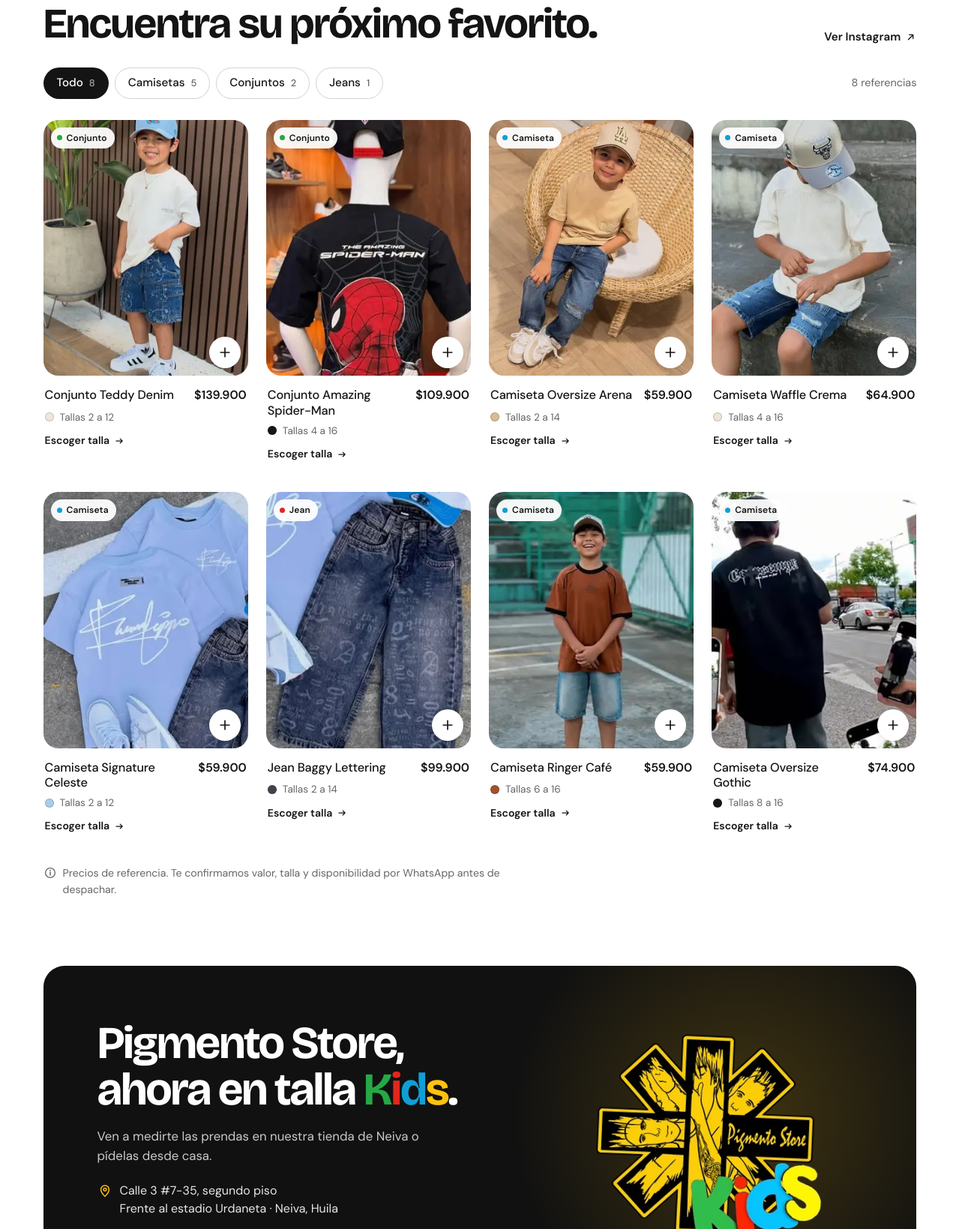
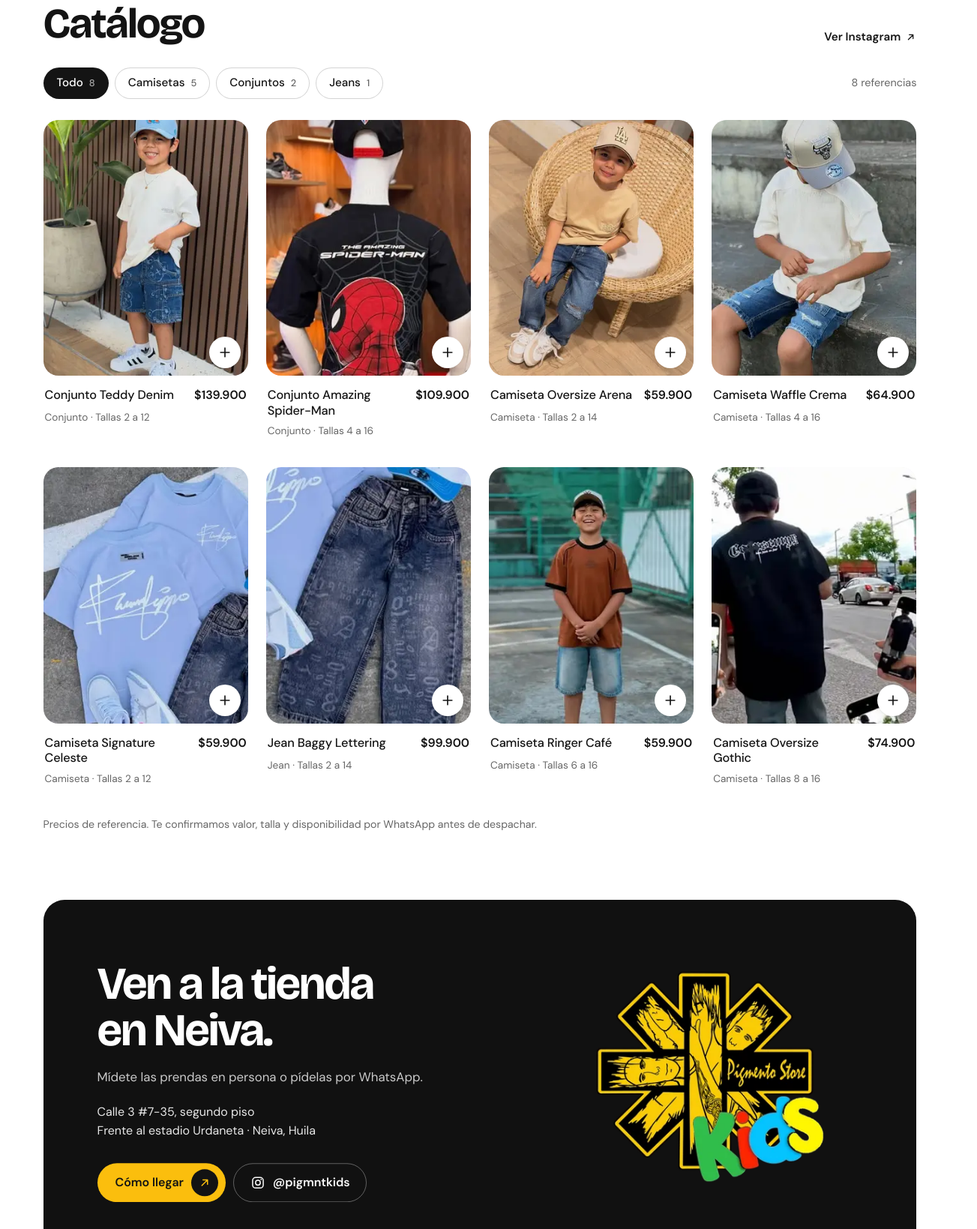
Before and after one commit to osnacarbonelles/Pigmnt-kids, a plain HTML site: page site/index.html in a window 1280 px wide. Shown: the part 1161-2800 px from the top of the page at 75% size, 1303 px wide, since content can reach past the window. Drawn offline with nearby package versions, Linux system fonts and the light colour scheme.

Commit message:
Refinar la tienda para quitar patrones genéricos
- Textos propios y directos: Catálogo, Cómo pedir, Ven a la tienda en Neiva y subtítulo de portada sin frases de plantilla
- Tarjetas de producto sin etiqueta sobre la foto ni llamada duplicada; categoría y tallas en una sola línea
- Se elimina el giro continuo del emblema, la flotación y el brillo amarillo de la franja oscura
- Solo las tarjetas entran con aparición suave al hacer scroll
- Iconos decorativos y símbolos SVG sin uso retirados

Co-Authored-By: Claude Sonnet 5.5 <noreply@anthropic.com>

```diff
--- a/site/index.html
+++ b/site/index.html
@@ -38,10 +38,6 @@
   <symbol id="i-arrow-up" viewBox="0 0 24 24"><path d="M7 17 17 7M9 7h8v8" fill="none" stroke="currentColor" stroke-width="2" stroke-linecap="round" stroke-linejoin="round"/></symbol>
   <symbol id="i-check" viewBox="0 0 24 24"><path d="m5 12.5 4.5 4.5L19 7.5" fill="none" stroke="currentColor" stroke-width="2.2" stroke-linecap="round" stroke-linejoin="round"/></symbol>
   <symbol id="i-trash" viewBox="0 0 24 24"><path d="M5 7h14M10 7V5h4v2m-7 0 .8 12a1.5 1.5 0 0 0 1.5 1.4h5.4a1.5 1.5 0 0 0 1.5-1.4L17 7" fill="none" stroke="currentColor" stroke-width="1.8" stroke-linecap="round" stroke-linejoin="round"/></symbol>
-  <symbol id="i-info" viewBox="0 0 24 24"><circle cx="12" cy="12" r="8.5" fill="none" stroke="currentColor" stroke-width="1.8"/><path d="M12 11v5" stroke="currentColor" stroke-width="2" stroke-linecap="round"/><circle cx="12" cy="8" r="1.2" fill="currentColor"/></symbol>
-  <symbol id="i-cash" viewBox="0 0 24 24"><rect x="3" y="6.5" width="18" height="11" rx="2" fill="none" stroke="currentColor" stroke-width="1.8"/><circle cx="12" cy="12" r="2.4" fill="none" stroke="currentColor" stroke-width="1.8"/></symbol>
-  <symbol id="i-card" viewBox="0 0 24 24"><rect x="3" y="5.5" width="18" height="13" rx="2" fill="none" stroke="currentColor" stroke-width="1.8"/><path d="M3 10h18M7 15h4" stroke="currentColor" stroke-width="1.8" stroke-linecap="round"/></symbol>
-  <symbol id="i-pin" viewBox="0 0 24 24"><path d="M12 21s-6.5-6-6.5-11a6.5 6.5 0 0 1 13 0c0 5-6.5 11-6.5 11Z" fill="none" stroke="currentColor" stroke-width="1.8" stroke-linejoin="round"/><circle cx="12" cy="10" r="2.3" fill="none" stroke="currentColor" stroke-width="1.8"/></symbol>
   <symbol id="i-ig" viewBox="0 0 24 24"><rect x="3.5" y="3.5" width="17" height="17" rx="5" fill="none" stroke="currentColor" stroke-width="1.8"/><circle cx="12" cy="12" r="3.8" fill="none" stroke="currentColor" stroke-width="1.8"/><circle cx="17.2" cy="6.8" r="1.1" fill="currentColor"/></symbol>
   <symbol id="i-wa" viewBox="0 0 32 32"><path fill="currentColor" d="M16 3a13 13 0 0 0-11.2 19.6L3 29l6.6-1.7A13 13 0 1 0 16 3Zm0 23.6c-2 0-4-.6-5.7-1.6l-.4-.2-3.9 1 1-3.8-.3-.4A10.6 10.6 0 1 1 16 26.6Zm5.8-7.9c-.3-.2-1.9-.9-2.2-1s-.5-.2-.7.2-.8 1-1 1.2-.4.2-.7 0a8.7 8.7 0 0 1-4.3-3.8c-.3-.6.3-.5.9-1.7.1-.2 0-.4 0-.5l-1-2.4c-.3-.6-.5-.5-.7-.5h-.6a1.2 1.2 0 0 0-.9.4 3.6 3.6 0 0 0-1.1 2.7 6.3 6.3 0 0 0 1.3 3.3 14.4 14.4 0 0 0 5.5 4.9c2 .9 2.8.9 3.9.8a3.3 3.3 0 0 0 2.1-1.5 2.7 2.7 0 0 0 .2-1.5c-.1-.2-.3-.3-.6-.4Z"/></symbol>
 </svg>
@@ -91,7 +87,7 @@
         <span class="line"><span class="w">Estilo que</span></span>
         <span class="line"><span class="w w--play"><b style="--c:var(--t-green)">j</b><b style="--c:var(--t-red)">u</b><b style="--c:var(--t-blue)">e</b><b style="--c:var(--t-green)">g</b><b style="--c:var(--t-red)">a</b>.</span></span>
       </h1>
-      <p class="hero__sub">Streetwear para los más pequeños de la casa. Escoge la talla, arma tu bolsa y envía el pedido por WhatsApp.</p>
+      <p class="hero__sub">Ropa infantil streetwear de nuestra tienda en Neiva. Escoge la talla, arma tu bolsa y envía el pedido por WhatsApp.</p>
       <div class="hero__cta">
         <a href="#catalogo" class="btn btn--ink">Ver catálogo <span class="btn__icon"><svg><use href="#i-arrow"/></svg></span></a>
         <a href="#como-comprar" class="btn btn--text">Cómo comprar</a>
@@ -122,7 +118,7 @@
   <!-- ============ CATALOG ============ -->
   <section class="catalog" id="catalogo" aria-labelledby="catTitle">
     <div class="catalog__head">
-      <h2 class="h2" id="catTitle">Encuentra su próximo favorito.</h2>
+      <h2 class="h2" id="catTitle">Catálogo</h2>
       <a class="link-arrow" href="#" data-ig target="_blank" rel="noopener">Ver Instagram <svg><use href="#i-arrow-up"/></svg></a>
     </div>
     <div class="catalog__bar">
@@ -130,15 +126,15 @@
       <p class="catalog__count" id="catCount" aria-live="polite"></p>
     </div>
     <div class="grid" id="grid"></div>
-    <p class="catalog__note"><svg><use href="#i-info"/></svg> Precios de referencia. Te confirmamos valor, talla y disponibilidad por WhatsApp antes de despachar.</p>
+    <p class="catalog__note">Precios de referencia. Te confirmamos valor, talla y disponibilidad por WhatsApp antes de despachar.</p>
   </section>
 
   <!-- ============ BRAND BAND ============ -->
   <section class="band" id="visitanos" aria-labelledby="bandTitle">
     <div class="band__copy">
-      <h2 class="band__title" id="bandTitle">Pigmento Store,<br>ahora en talla <span class="kids-word"><b style="--c:var(--k-green)">K</b><b style="--c:var(--k-red)">i</b><b style="--c:var(--k-blue)">d</b><b style="--c:var(--sun)">s</b></span>.</h2>
-      <p>Ven a medirte las prendas en nuestra tienda de Neiva o pídelas desde casa.</p>
-      <address class="band__addr"><svg><use href="#i-pin"/></svg><span><span data-store="address"></span><br><span data-store="addressRef"></span></span></address>
+      <h2 class="band__title" id="bandTitle">Ven a la tienda<br>en Neiva.</h2>
+      <p>Mídete las prendas en persona o pídelas por WhatsApp.</p>
+      <address class="band__addr"><span><span data-store="address"></span><br><span data-store="addressRef"></span></span></address>
       <div class="hero__cta">
         <a class="btn btn--sun" data-maps href="#" target="_blank" rel="noopener">Cómo llegar <span class="btn__icon"><svg><use href="#i-arrow-up"/></svg></span></a>
         <a class="btn btn--line" data-ig href="#" target="_blank" rel="noopener"><svg class="btn__lead"><use href="#i-ig"/></svg> <span data-store="instagramHandle"></span></a>
@@ -152,7 +148,7 @@
   <!-- ============ HOW ============ -->
   <section class="how" id="como-comprar" aria-labelledby="howTitle">
     <div class="how__intro">
-      <h2 class="h2" id="howTitle">Pedir es así de fácil.</h2>
+      <h2 class="h2" id="howTitle">Cómo pedir</h2>
       <p>Sin registros ni pagos en línea. Tu pedido llega ordenado a nuestro WhatsApp y te respondemos para coordinar.</p>
       <a class="btn btn--ink" data-wa="hello" href="#" target="_blank" rel="noopener">Escríbenos <span class="btn__icon"><svg><use href="#i-arrow-up"/></svg></span></a>
     </div>
@@ -216,7 +212,7 @@
           <div class="sizes" id="pdSizes"></div>
           <p class="pd__error" id="pdError" role="alert"></p>
         </fieldset>
-        <p class="pd__stock"><svg><use href="#i-info"/></svg> Disponibilidad por talla: te la confirmamos por WhatsApp.</p>
+        <p class="pd__stock">Disponibilidad por talla: te la confirmamos por WhatsApp.</p>
 
         <a class="pd__ask" id="pdAsk" href="#" target="_blank" rel="noopener"><svg><use href="#i-wa"/></svg> Preguntar por esta prenda</a>
         <div class="pd__actions">
--- a/site/js/ui/catalog-view.js
+++ b/site/js/ui/catalog-view.js
@@ -2,8 +2,6 @@
 import { $, $$, hasGsap, reduced } from "../lib/dom.js";
 import { formatMoney } from "../lib/format.js";
 import { primaryPhoto } from "../catalog/product.js";
-
-const CATEGORY_DOT = { camisetas: "var(--k-blue)", conjuntos: "var(--k-green)", jeans: "var(--k-red)" };
 
 export async function renderCatalog({ repo, store }) {
   const [products, categories] = await Promise.all([repo.listProducts(), repo.listCategories()]);
@@ -19,13 +17,11 @@ export async function renderCatalog({ repo, store }) {
       <button class="card__link" type="button" data-open="${p.id}" aria-label="${p.name}, ${money(p.price)}. Escoger talla">
         <div class="card__media">
           <img src="${ph.srcSm}" srcset="${ph.srcSm} 320w, ${ph.src} 640w" sizes="(max-width:700px) 46vw, (max-width:1040px) 30vw, 290px" alt="" width="640" height="800" loading="lazy" decoding="async">
-          <span class="card__cat" style="--dot:${CATEGORY_DOT[p.category] ?? "var(--ink)"}">${catName(p.category)}</span>
           <span class="card__plus" aria-hidden="true"><svg><use href="#i-plus"/></svg></span>
         </div>
         <div class="card__body">
           <div class="card__row"><h3 class="card__name">${p.name}</h3><span class="card__price">${money(p.price)}</span></div>
-          <p class="card__meta">${p.colors.map(c => `<i style="--s:${c.hex}" title="${c.name}"></i>`).join("")} Tallas ${sizes[0]} a ${sizes.at(-1)}</p>
-          <span class="card__cta">Escoger talla <svg><use href="#i-arrow"/></svg></span>
+          <p class="card__meta">${p.colors.length > 1 ? p.colors.map(c => `<i style="--s:${c.hex}" title="${c.name}"></i>`).join("") : ""}${catName(p.category)} · Tallas ${sizes[0]} a ${sizes.at(-1)}</p>
         </div>
       </button>
     </article>`;
@@ -61,7 +57,6 @@ export async function renderCatalog({ repo, store }) {
 
 /** Aparición suave al hacer scroll. */
 export function initReveals() {
-  $$(".catalog__head, .band, .how__intro, .steps li").forEach(el => el.classList.add("reveal"));
   const els = $$(".reveal");
   if (!("IntersectionObserver" in window)) return els.forEach(el => el.classList.add("is-in"));
   const io = new IntersectionObserver(entries => entries.forEach(en => {
--- a/site/styles.css
+++ b/site/styles.css
@@ -136,8 +136,7 @@ input{caret-color:var(--sun-deep)}
 .hero__cta{display:flex;flex-wrap:wrap;align-items:center;gap:10px;margin-top:30px}
 
 .hero__stage{position:relative;aspect-ratio:1/1.02;width:100%;max-width:600px;justify-self:end}
-.hero__emblem{position:absolute;width:52%;right:-4%;top:-7%;animation:slowspin 60s linear infinite}
-@keyframes slowspin{to{rotate:360deg}}
+.hero__emblem{position:absolute;width:52%;right:-4%;top:-7%}
 .hero-shot{position:absolute;display:block;border-radius:var(--r);overflow:hidden;background:var(--paper-2);box-shadow:var(--shadow-2);transition:transform .6s var(--ease)}
 .hero-shot img{width:100%;height:100%;object-fit:cover}
 .hero-shot--main{left:4%;top:4%;width:60%;aspect-ratio:4/5;z-index:2}
@@ -198,8 +197,6 @@ input{caret-color:var(--sun-deep)}
 .card__link{display:block;width:100%;text-align:left;border-radius:var(--r)}
 .card__media{position:relative;aspect-ratio:4/5;border-radius:var(--r);overflow:hidden;background:var(--paper-2)}
 .card__media img{width:100%;height:100%;object-fit:cover;transition:transform .9s var(--ease)}
-.card__cat{position:absolute;top:10px;left:10px;display:inline-flex;align-items:center;gap:6px;padding:5px 10px 5px 8px;border-radius:999px;background:rgba(255,255,255,.94);font-size:.75rem;font-weight:600;letter-spacing:.01em}
-.card__cat::before{content:"";width:7px;height:7px;border-radius:50%;background:var(--dot)}
 .card__plus{position:absolute;right:10px;bottom:10px;width:42px;height:42px;border-radius:50%;background:var(--card);color:var(--ink);display:grid;place-items:center;font-size:20px;box-shadow:var(--shadow-1);transition:background .25s,color .25s,transform .35s var(--ease-spring)}
 .card__link:hover .card__media img{transform:scale(1.05)}
 .card__link:hover .card__plus{background:var(--ink);color:#fff;transform:rotate(90deg)}
@@ -209,32 +206,23 @@ input{caret-color:var(--sun-deep)}
 .card__price{font-weight:600;font-variant-numeric:tabular-nums;white-space:nowrap}
 .card__meta{display:flex;align-items:center;gap:8px;margin-top:6px;font-size:.85rem;color:var(--muted)}
 .card__meta i{width:12px;height:12px;border-radius:50%;background:var(--s);box-shadow:inset 0 0 0 1px rgba(20,20,20,.2)}
-.card__cta{display:inline-flex;align-items:center;gap:6px;margin-top:10px;font-size:.88rem;font-weight:600}
-.card__cta svg{transition:transform .3s var(--ease)}
-.card__link:hover .card__cta svg{transform:translateX(3px)}
 @media (max-width:700px){
   .card__row{flex-direction:column;gap:2px}
   .card__name{font-size:.95rem}
   .card__plus{width:38px;height:38px}
-  .card__cta{display:none}
 }
-.catalog__note{display:flex;align-items:start;gap:8px;margin-top:40px;font-size:.88rem;color:var(--muted);max-width:70ch}
-.catalog__note svg{font-size:18px;margin-top:1px}
+.catalog__note{margin-top:40px;font-size:.88rem;color:var(--muted);max-width:70ch}
 
 /* =========================================================
    BRAND BAND
    ========================================================= */
 .band{position:relative;overflow:hidden;isolation:isolate;max-width:calc(var(--maxw) - 2 * var(--gutter));margin:0 auto;display:grid;grid-template-columns:1.15fr .85fr;align-items:center;gap:32px;padding:clamp(36px,6vw,72px);border-radius:var(--r-lg);background:#111;color:#fff}
 @media (max-width:1400px){.band{margin:0 var(--gutter)}}
-.band::before{content:"";position:absolute;right:-10%;top:-30%;width:60%;aspect-ratio:1;border-radius:50%;background:radial-gradient(circle,rgba(255,194,14,.2),transparent 62%);z-index:-1}
 .band__title{font:700 clamp(2.2rem,4.8vw,3.8rem)/1.02 var(--display);letter-spacing:-.04em;text-wrap:balance}
-.kids-word b{color:var(--c);font-weight:700}
 .band__copy>p{margin-top:18px;max-width:40ch;color:rgba(255,255,255,.78);font-size:1.05rem}
-.band__addr{display:flex;gap:10px;margin-top:22px;font-style:normal;color:rgba(255,255,255,.9)}
-.band__addr svg{font-size:20px;margin-top:2px;color:var(--sun)}
+.band__addr{margin-top:22px;font-style:normal;color:rgba(255,255,255,.9)}
 .band__art{display:grid;place-items:center}
-.band__emblem{width:min(100%,340px);animation:float 7s ease-in-out infinite}
-@keyframes float{50%{translate:0 -10px;rotate:4deg}}
+.band__emblem{width:min(100%,340px)}
 @media (max-width:820px){.band{grid-template-columns:1fr}.band__art{order:-1;justify-items:start}.band__emblem{width:150px}}
 
 /* =========================================================
@@ -310,8 +298,7 @@ body.is-locked .wa-float{opacity:0;pointer-events:none}
 .pd__error:empty{display:none}
 .shake{animation:shake .42s}
 @keyframes shake{20%{translate:-7px 0}40%{translate:6px 0}60%{translate:-4px 0}80%{translate:2px 0}}
-.pd__stock{display:flex;align-items:start;gap:8px;margin-top:18px;font-size:.88rem;color:var(--muted)}
-.pd__stock svg{font-size:18px;margin-top:1px}
+.pd__stock{margin-top:18px;font-size:.88rem;color:var(--muted)}
 .pd__actions{display:flex;gap:10px;margin-top:auto;padding-top:26px}
 .qty{display:flex;align-items:center;height:52px;border-radius:999px;background:var(--card);box-shadow:inset 0 0 0 1px var(--line-2)}
 .qty button{display:grid;place-items:center;width:46px;height:52px;font-size:18px;border-radius:999px}
@@ -380,7 +367,7 @@ body.is-locked .wa-float{opacity:0;pointer-events:none}
 .confetti{position:fixed;left:0;top:0;width:8px;height:8px;border-radius:2px;will-change:transform}
 
 /* ---------- reveal (solo con JS; sin JS todo es visible) ---------- */
-.js .reveal{opacity:0;translate:0 28px;transition:opacity .8s var(--ease),translate .9s var(--ease)}
+.js .reveal{opacity:0;translate:0 16px;transition:opacity .7s var(--ease),translate .8s var(--ease)}
 .js .reveal.is-in{opacity:1;translate:0 0}
 
 @media (prefers-reduced-motion:reduce){
```
